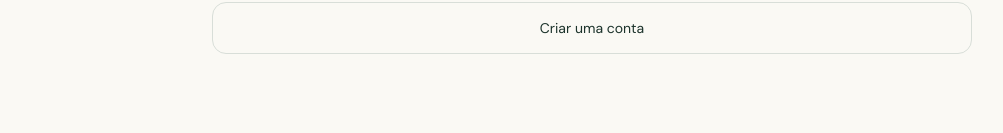
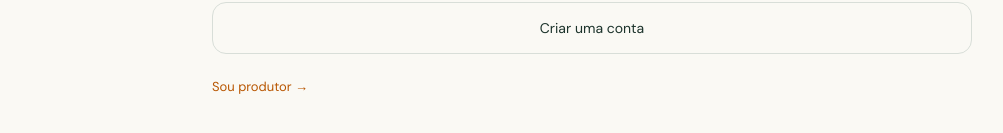
Before and after one commit to mdsreq-fga-unb/REQ-2026.2-T02-RedeCafuringa, a React (Vite) app in the folder app/: page / in a window 1280 px wide. Both pictures are taken after a click on the button "Continuar". Shown: the part 507-640 px from the top of the page, without its empty margins (48-1051 px from the left). Built offline with nearby package versions, Linux system fonts and the light colour scheme; no server answers.

Commit message:
feat(auth): oferecer a troca entre login de produtor e de consumidor

```diff
--- a/app/src/App.css
+++ b/app/src/App.css
@@ -1195,6 +1195,25 @@ h2 {
     color: var(--orange-text);
 }
 
+.profile-switch {
+    display: block;
+    width: fit-content;
+    margin-top: 16px;
+    padding: 8px 0;
+    border: 0;
+    background: none;
+    color: var(--orange-text);
+    font: inherit;
+    font-size: 13px;
+    font-weight: 700;
+    cursor: pointer;
+}
+
+.profile-switch:focus-visible {
+    outline: 2px solid var(--orange-text);
+    outline-offset: 2px;
+}
+
 @media (max-width: 360px) {
     .profile-options {
         gap: 28px;
--- a/app/src/features/auth/LoginPage.tsx
+++ b/app/src/features/auth/LoginPage.tsx
@@ -188,6 +188,23 @@ export function LoginPage({
                 </div>
             </form>
 
+                {!fromContact && (
+                <button
+                    type="button"
+                    className="profile-switch"
+                    onClick={() =>
+                        onNavigate(
+                            profile === "consumer"
+                                ? "/login/producer"
+                                : "/login/consumer",
+                        )
+                    }
+                >
+                    {profile === "consumer" ? "Sou produtor" : "Sou consumidor"}{" "}
+                    <span aria-hidden="true">→</span>
+                </button>
+            )}
+
             {isMockAuthEnabled && <p className="demo-note">{demoHint}</p>}
         </section>
     );
```
Also changed, not shown: 1 other file (tests, documents, lock files or other folders).
